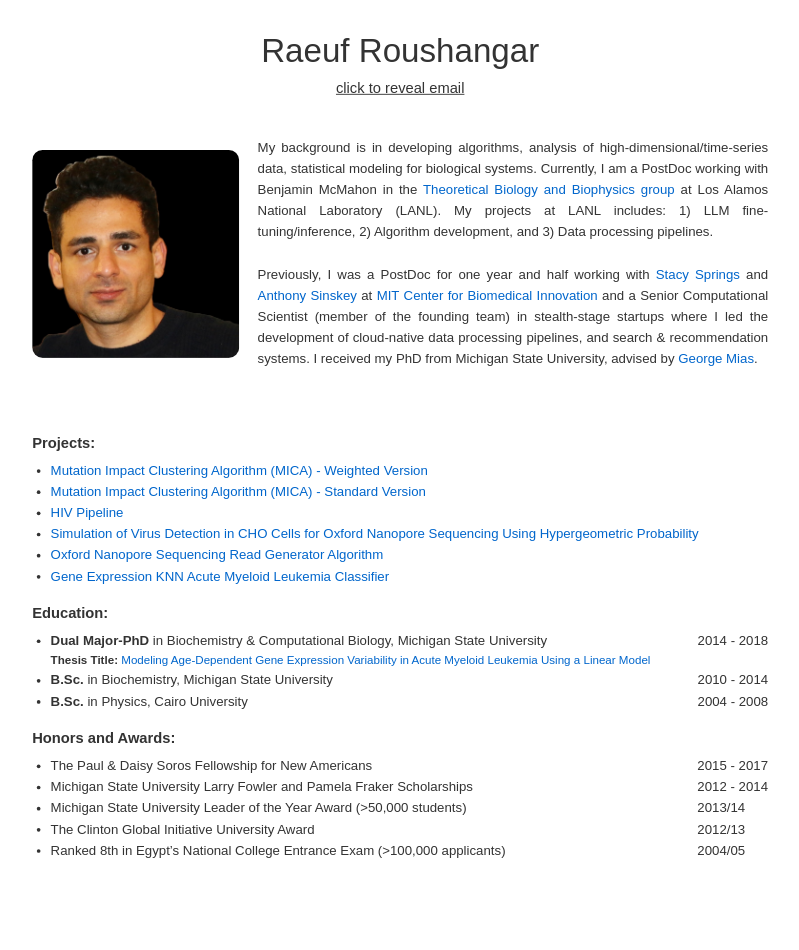
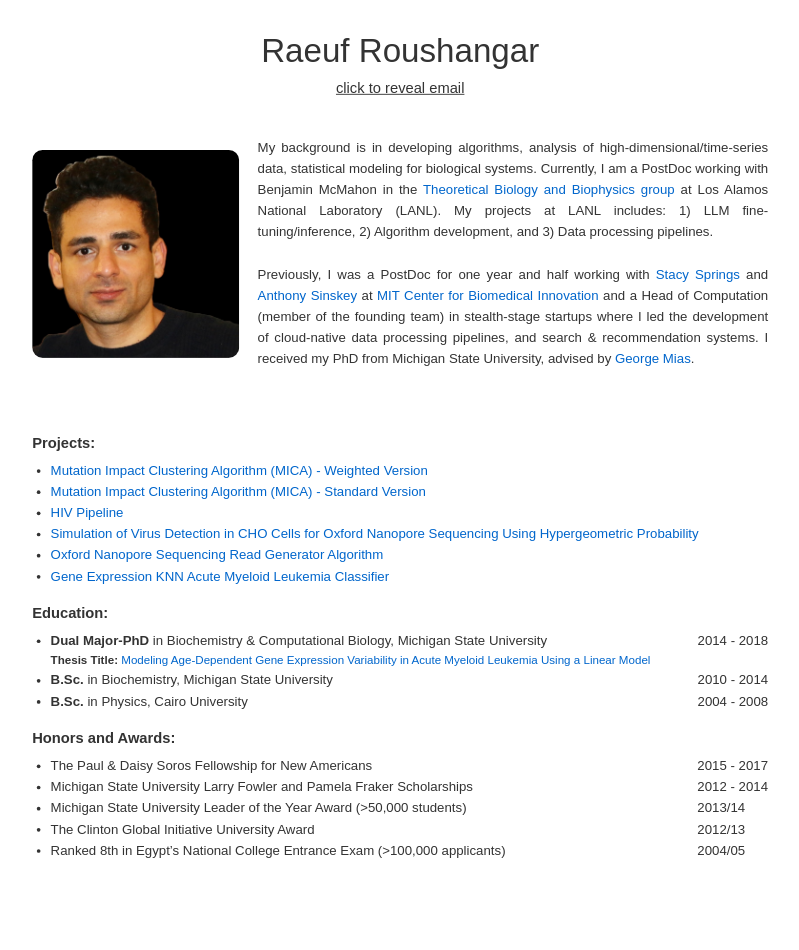
Before and after one commit to raeufroushangar/raeufroushangar.com, a Jekyll site: the page built from index.html, in a window 1280 px wide. Shown: the whole page, without its empty margins (207-1006 px from the left). Built offline with Jekyll 4.4.1, drawn with Linux system fonts in a browser that asks for light colours.

Commit message:
Update profile image and homepage

```diff
--- a/index.html
+++ b/index.html
@@ -20,7 +20,7 @@
   <div style="max-width: 600px; font-size: 0.9em; text-align: justify;">
     My background is in developing algorithms, analysis of high-dimensional/time-series data, statistical modeling for biological systems. Currently, I am a PostDoc working with Benjamin McMahon in the <a href="https://www.lanl.gov/org/ddste/aldsc/theoretical/theoretical-biology-biophysics/index.php" target="_blank">Theoretical Biology and Biophysics group</a> at Los Alamos National Laboratory (LANL)</a>. My projects at LANL includes: 1) LLM fine-tuning/inference, 2) Algorithm development, and 3) Data processing pipelines.
     <br><br>
-    Previously, I was a PostDoc for one year and half working with <a href="https://cbi.mit.edu/biographies/" target="_blank">Stacy Springs</a> and <a href="https://biology.mit.edu/profile/anthony-j-sinskey/" target="_blank">Anthony Sinskey</a> at <a href="https://cbi.mit.edu" target="_blank">MIT Center for Biomedical Innovation</a> and a Senior Computational Scientist (member of the founding team) in stealth-stage startups where I led the development of cloud-native data processing pipelines, and search & recommendation systems. I received my PhD from Michigan State University, advised by <a href="https://georgemias.org" target="_blank">George Mias</a>.
+    Previously, I was a PostDoc for one year and half working with <a href="https://cbi.mit.edu/biographies/" target="_blank">Stacy Springs</a> and <a href="https://biology.mit.edu/profile/anthony-j-sinskey/" target="_blank">Anthony Sinskey</a> at <a href="https://cbi.mit.edu" target="_blank">MIT Center for Biomedical Innovation</a> and a Head of Computation (member of the founding team) in stealth-stage startups where I led the development of cloud-native data processing pipelines, and search & recommendation systems. I received my PhD from Michigan State University, advised by <a href="https://georgemias.org" target="_blank">George Mias</a>.
 
   </div>
 </div>
```
